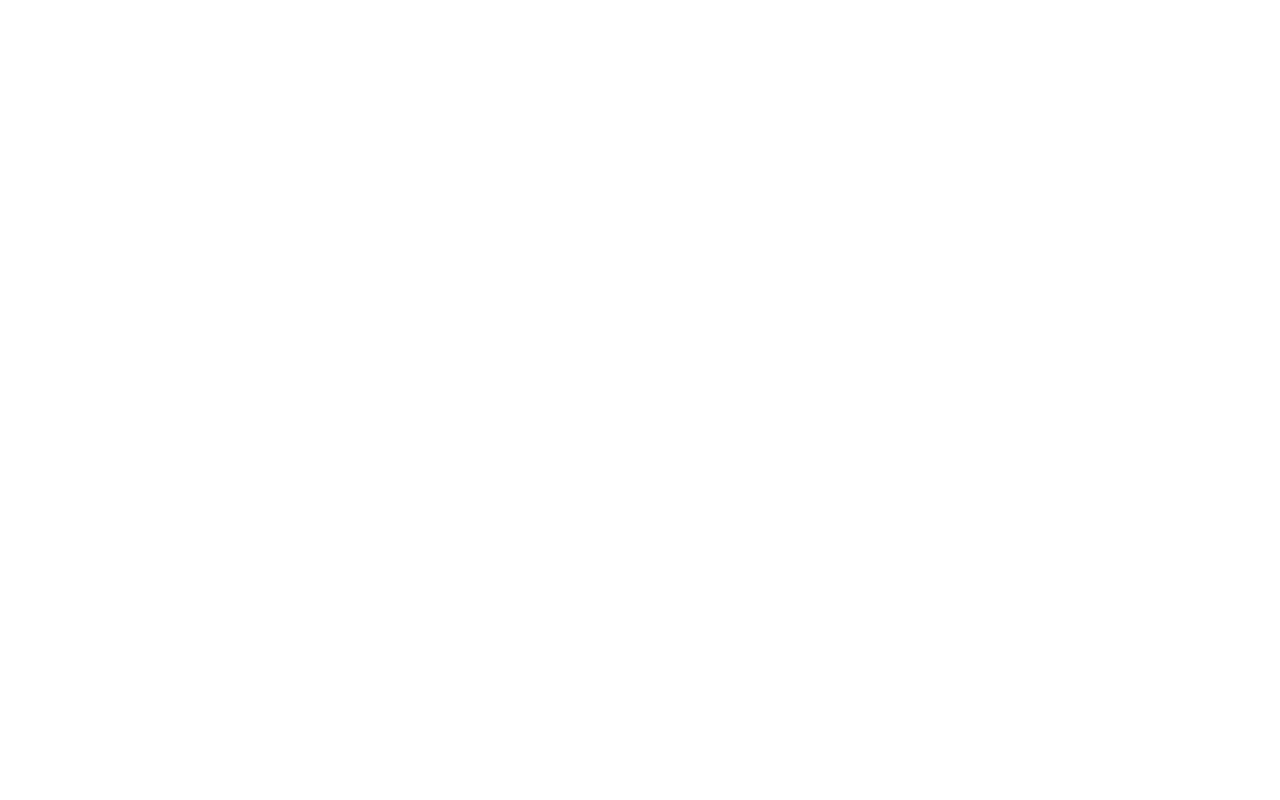
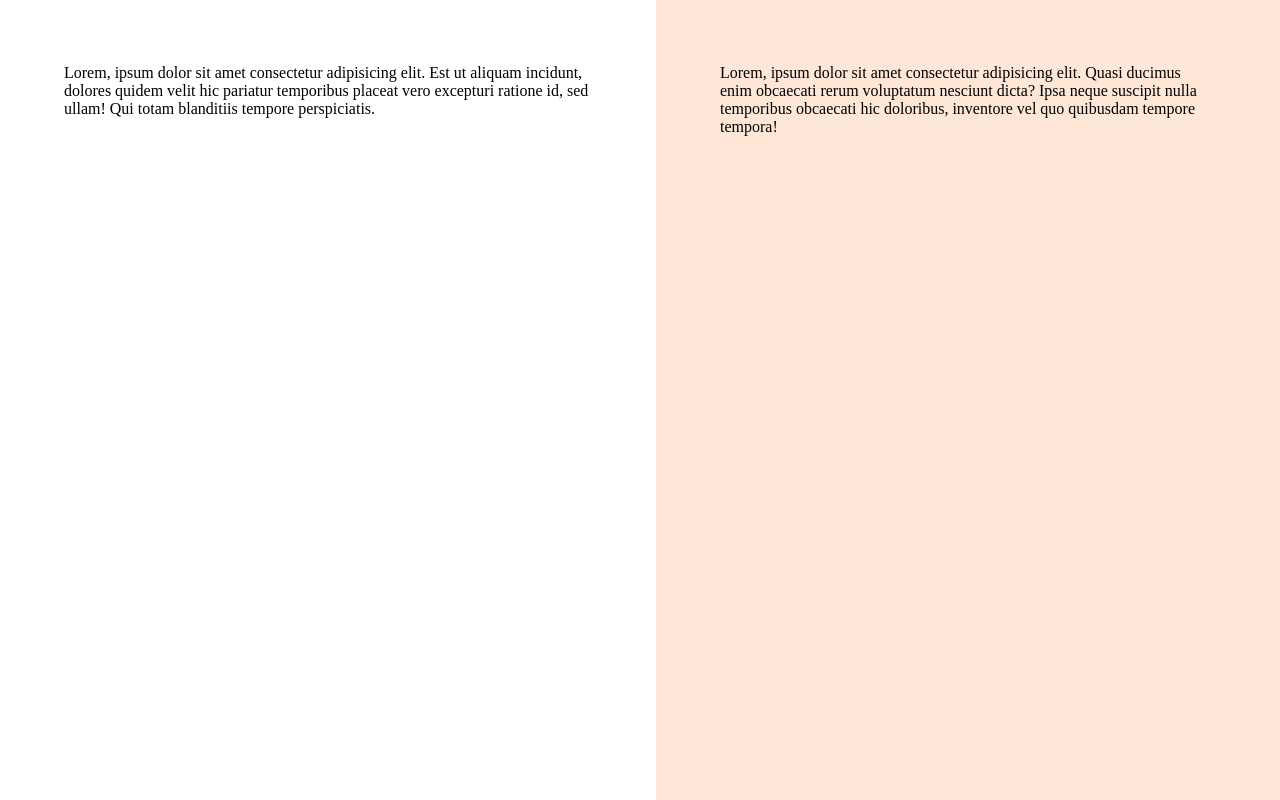
Before and after one commit to gabriel9798/Formulario-de-matricula, a plain HTML site: page index.html in a window 1280 px wide. Drawn offline with Linux system fonts and the light colour scheme; a web font is replaced by a local one.

Commit message:
layout css

```diff
--- a/index.html
+++ b/index.html
@@ -13,6 +13,14 @@
   <link href="https://fonts.googleapis.com/css2?family=Alice&family=Archivo:ital,wght@0,100..900;1,100..900&family=Inter:ital,opsz,wght@0,14..32,100..900;1,14..32,100..900&family=Poppins:wght@400;700&display=swap" rel="stylesheet">
 </head>
 <body>
+  <div id="app">
+    <main>
+      <div class="main-container">Lorem, ipsum dolor sit amet consectetur adipisicing elit. Est ut aliquam incidunt, dolores quidem velit hic pariatur temporibus placeat vero excepturi ratione id, sed ullam! Qui totam blanditiis tempore perspiciatis.</div>
+    </main>
 
+    <aside>
+      <div class="aside-container">Lorem, ipsum dolor sit amet consectetur adipisicing elit. Quasi ducimus enim obcaecati rerum voluptatum nesciunt dicta? Ipsa neque suscipit nulla temporibus obcaecati hic doloribus, inventore vel quo quibusdam tempore tempora!</div>
+    </aside>
+  </div>
 </body>
 </html>
--- a/styles/global.css
+++ b/styles/global.css
@@ -1,3 +1,9 @@
+* {
+  margin: 0;
+  padding: 0;
+  box-sizing: border-box;
+}
+
 :root {
   --font-family: 'Poppings', sans-serif;
   --text: 400 1rem/1.5 var(--font-family);
@@ -15,3 +21,7 @@
   --stroke-highlight: #F3541C;
   --semantic-error: #DC2626;
 }
+
+body {
+  overflow: hidden;
+}
--- a/styles/index.css
+++ b/styles/index.css
@@ -1 +1,2 @@
 @import url(global.css);
+@import url(layout.css);
--- /dev/null
+++ b/styles/layout.css
@@ -0,0 +1,26 @@
+#app {
+  display: grid;
+  grid-template-columns: 51.25% 48.75%;
+
+  height: 100vh;
+  overflow: hidden;
+}
+
+main {
+  overflow: auto;
+  padding: 4rem;
+
+  main-contianer {
+    max-width: 33rem;
+    margin-left: auto;
+  }
+}
+
+aside {
+  padding: 4rem;
+  background-color: var(--surface-secondary);
+
+  aside-container {
+    max-width: 31rem;
+  }
+}
```
